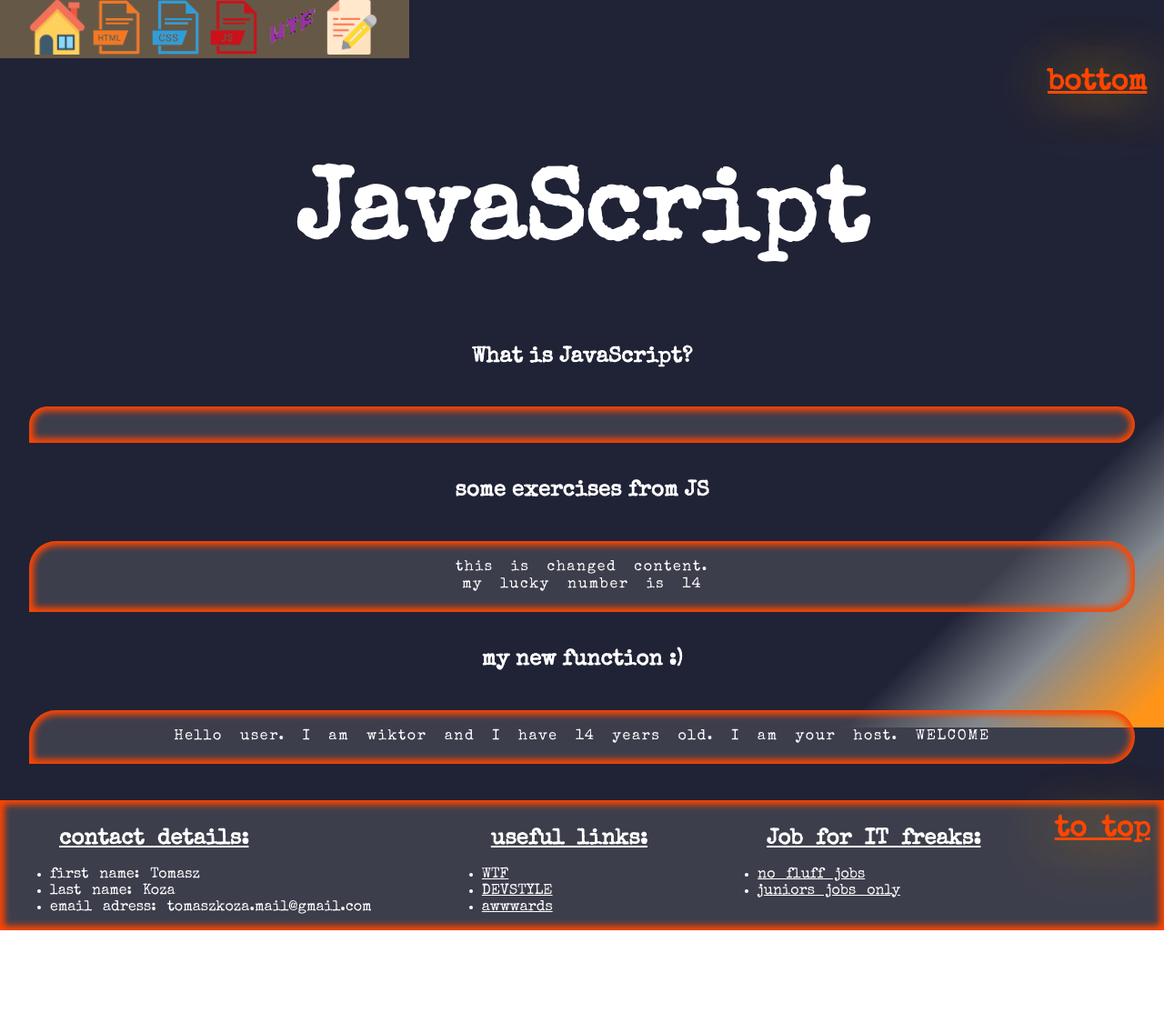
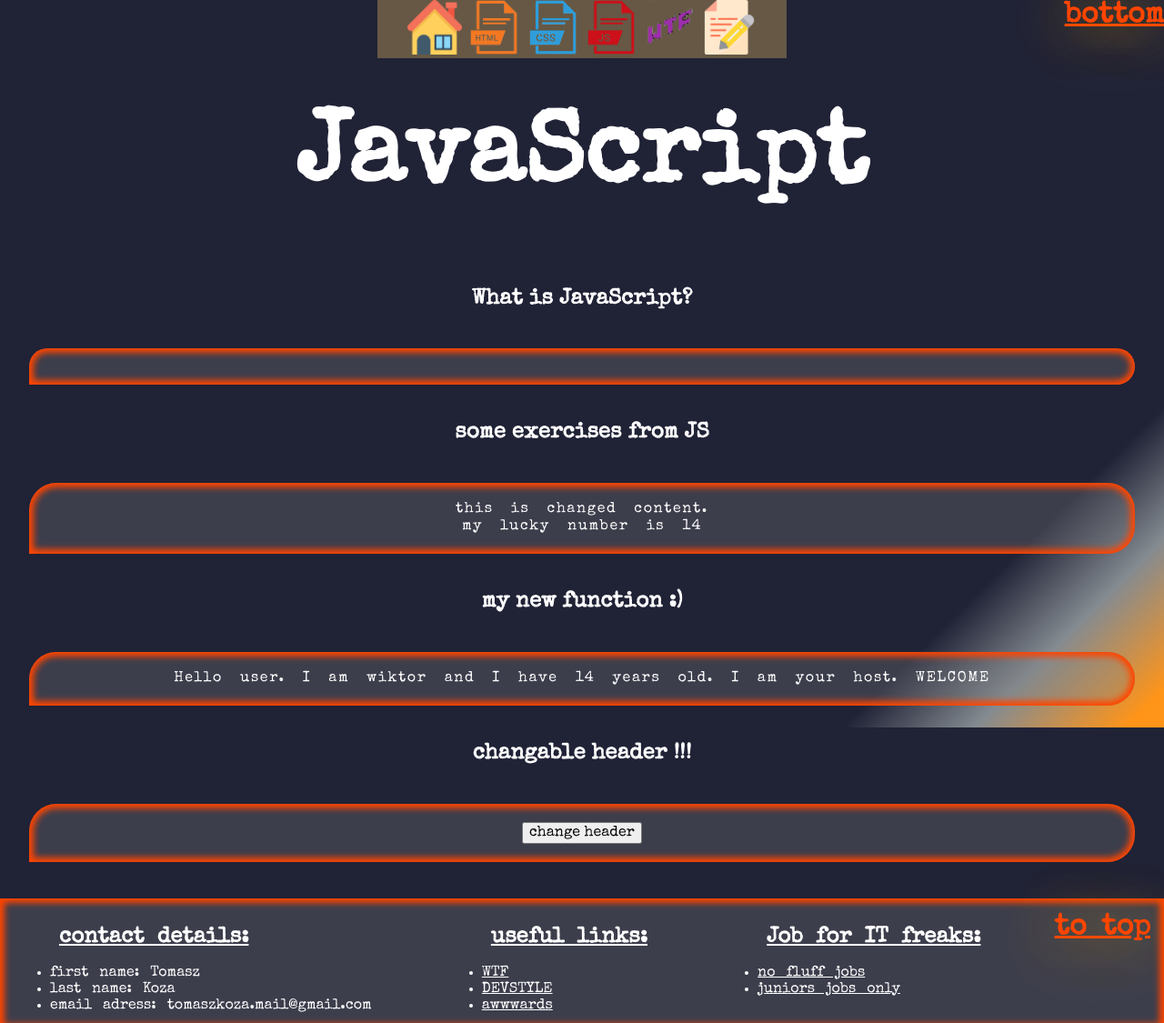
Before and after one commit to TomaszKoza/homepage, a plain HTML site: page js.html in a window 1280 px wide. Shown: the top 1125 px of the page at 91% size. Before the commit the page ends 1023 px from the top, so only its background shows below. Drawn offline with Linux system fonts and the light colour scheme.

Commit message:
grid and flex added in each site, eventlistener added in JS page

```diff
--- a/js.html
+++ b/js.html
@@ -25,7 +25,9 @@
       <a class="header__navigation-link" href="note.html"><img class="header__navigation-img" src="img/noten.png"
           alt="note" /></a>
     </nav>
-    <a class="header__bottom-link" href="#bottom">bottom</a>
+    <div class="header__bottom">
+      <a class="header__bottom-link" href="#bottom">bottom</a>
+    </div>
   </header>
   <main class="main">
     <header>
@@ -39,6 +41,9 @@
     </div>
     <h2 class="main__note-header"> my new function :)</h2>
   <div class="main__note-js main__function--js">
+  </div>
+  <h2 class="main__note-header change__heading--js"> changable header !!!</h2>
+  <div class="main__note-js "><button class="note__button button--js">change header</button>
   </div>
   </main>
   <footer class="footer" id="bottom">
@@ -77,7 +82,8 @@
     paragraph.innerHTML = `this is changed content. <br> my lucky number is ${favouriteNumber}`;
     console.log(paragraph);
     hello('wiktor',favouriteNumber);
-  </script>
+
+    </script>
 </body>
 
 </html>
--- a/main.js
+++ b/main.js
@@ -20,3 +20,15 @@ const helloMain=(name,age)=>{
 
 
 }
+
+const button = document.querySelector('.button--js');
+
+console.log(button);
+
+const myclick=() => {
+
+    const heading=document.querySelector('.change__heading--js');
+
+    heading.classList.toggle('note__button1');
+}
+button.addEventListener('click',myclick);
--- a/style.css
+++ b/style.css
@@ -27,16 +27,13 @@ x.Media queries
 
 .header__bottom-link
  {
-  display: inline-block;
-  position: relative;
-  left: 90%;
   font-size: 2em;
-  text-align: right;
   white-space: nowrap;
   color: orangered;
   text-shadow: 0px 0px 2em goldenrod;
   font-weight: 900;
 }
+
 .footer__top-link{
   font-size: 2em;
   text-align: right;
@@ -133,24 +130,28 @@ section {
   grid-column-end:4;
   grid-row-start:1;
   grid-row-end:2;
-  display: block;
+  display: flex;
+  flex-flow:column nowrap;
+  justify-content: center;
+
 }
+
 .header__navigation {
-  /*z-index: 5;
-  position: fixed;
+  z-index:200;
+  position:fixed;
+  align-self:center;
   top: 0px;
-  left: 530px;
-  */
   text-align: center;
   width: 450px;
   height: 64px;
   background-color: rgba(236, 192, 99, 0.342);
 }
-.header__bottom-link {
-  position: relative;
-  top: 10px;
-  right: 10px;
+
+
+.header__bottom {
+align-self: flex-end;
 }
+
 .header__navigation-img {
   width: 60px;
   height: 60px;
@@ -174,6 +175,7 @@ section {
   margin-top: 64px;
   text-align: center;
 }
+
 .main__homepage-box {
   box-sizing: border-box;
   width: 50vw;
@@ -201,6 +203,16 @@ section {
   word-spacing: 0.8em;
   line-height: 1.2em;
 }
+
+.note__button{
+  color:black;
+}
+
+.note__button1{
+  color:hotpink;
+  text-shadow:0px 0px 20px orangered;
+}
+
 /*         7. MAIN          */
 
 .main {
@@ -211,6 +223,7 @@ section {
   grid-row-end:3;
   display: block;
   position: relative;
+
   margin: 0;
   padding: 0 2.5vw;
   min-height: 62vh;
@@ -238,6 +251,9 @@ section {
 }
 
 /*        8. NAVIGATION          */
+.nav{
+
+}
 
 /*         9. Notes          */
 .notes{
@@ -315,3 +331,4 @@ margin-top:5px;
 
 
 /*          x.Media Queries         */
+@media screen
```
Also changed, not shown: css.html (+3 -1 lines), html.html (+3 -1 lines), note.html (+3 -1 lines), wtf.html (+3 -2 lines), img/hamenu.jpg (added).
